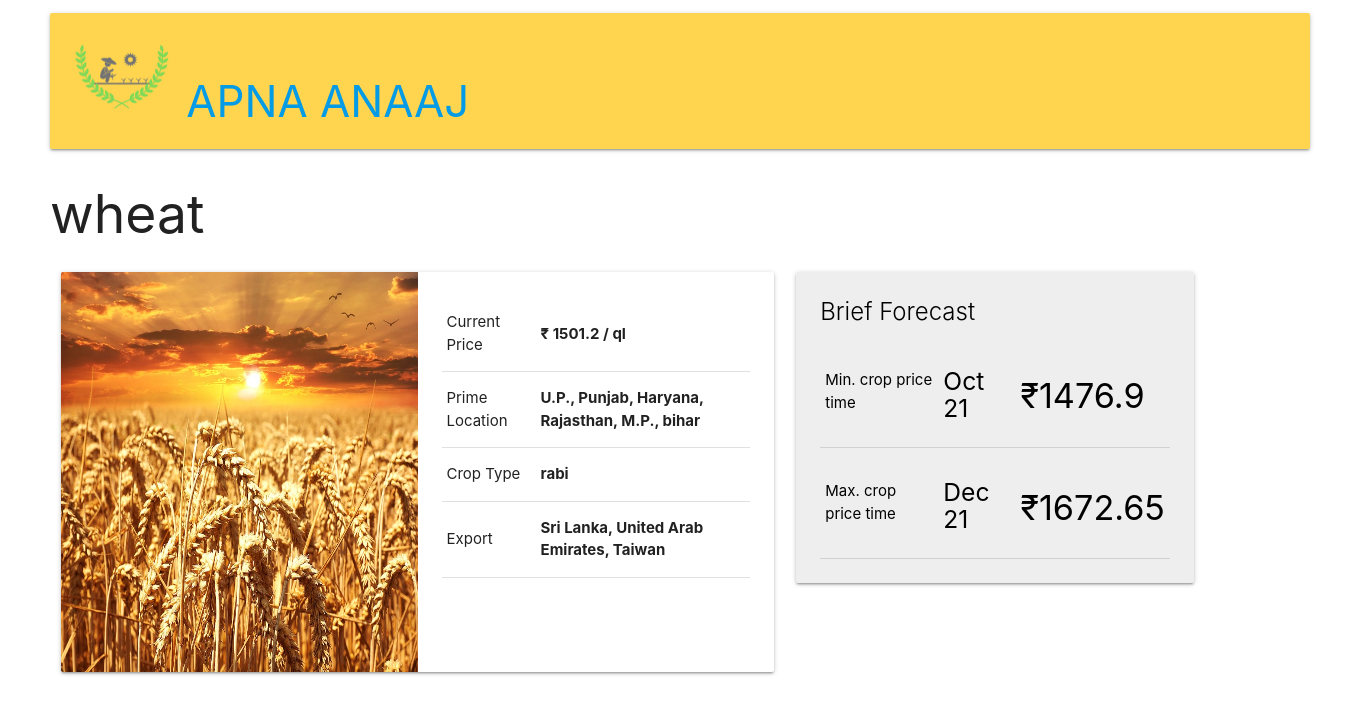
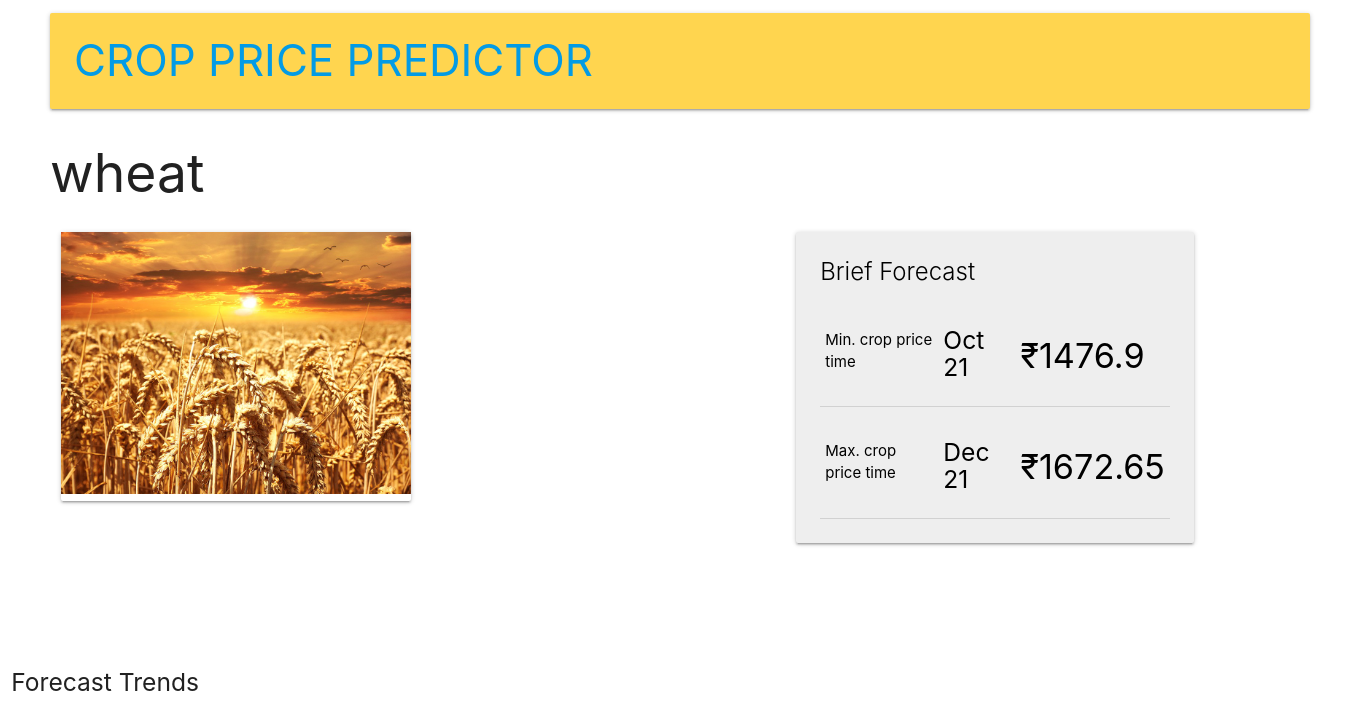
Before and after one commit to darsh12shah/price-prediction, a Flask app: page /commodity/wheat in a window 1360 px wide; the page is wider, and only the part inside the window is pictured. Shown: the top 707 px of that part. Run offline with Flask 2, Linux system fonts and the light colour scheme; a map, chart or similar area stays blank; some libraries are stand-ins or nearby versions.

Commit message:
major commit

```diff
--- a/Crop_Prediction-master/templates/commodity.html
+++ b/Crop_Prediction-master/templates/commodity.html
@@ -1,7 +1,7 @@
 <!DOCTYPE html>
 <html>
 <head>
-  <title>Apna Anaaj</title>
+  <title>Crop Price Predictor</title>
   <!-- Compiled and minified CSS -->
     <link rel="stylesheet" href="https://cdnjs.cloudflare.com/ajax/libs/materialize/1.0.0/css/materialize.min.css">
     <link href="https://fonts.googleapis.com/icon?family=Material+Icons" rel="stylesheet">
@@ -18,19 +18,19 @@
   <div class="main">
     <div class="nav-wrapper">
 
-		<h3 class="card-panel #ffd54f amber lighten-2 center valign-wrapper center"><a class="brand-logo  #ffd54f-text text-lighten-4" href="#"><img alt="" src="/static/ApnaAnaajLogo.png" height="100px" width="100px" class="responsive-img" />
-          <span>APNA ANAAJ</span></a>
+		<h3 class="card-panel #ffd54f amber lighten-2 center valign-wrapper center"><a class="brand-logo  #ffd54f-text text-lighten-4" href="#">
+          <span>CROP PRICE PREDICTOR</span></a>
           </a></h3><h3>
 
 	</div>
     <h2 class="header">{{context.name}}</h2>
     <div class="row">
         <div class="col s8 m7">
-      <div class="card horizontal medium">
-        <div class="card-image">
-          <img src={{context.image_url}}>
+      <div class="card"style="width:350px">
+        <div class="card-img-overlay" style="width:350px">
+          <img src={{context.image_url}} style="width:350px" >
         </div>
-        <div class="card-stacked">
+        <!--<div class="card-stacked">
           <div class="card-content">
             <table>
               <tr>
@@ -51,7 +51,7 @@
               </tr>
             </table>
           </div>
-        </div>
+        </div> -->
       </div>
     </div>
 
```
Also changed, not shown: Crop_Prediction-master/templates/index.html (+5 -5 lines).
